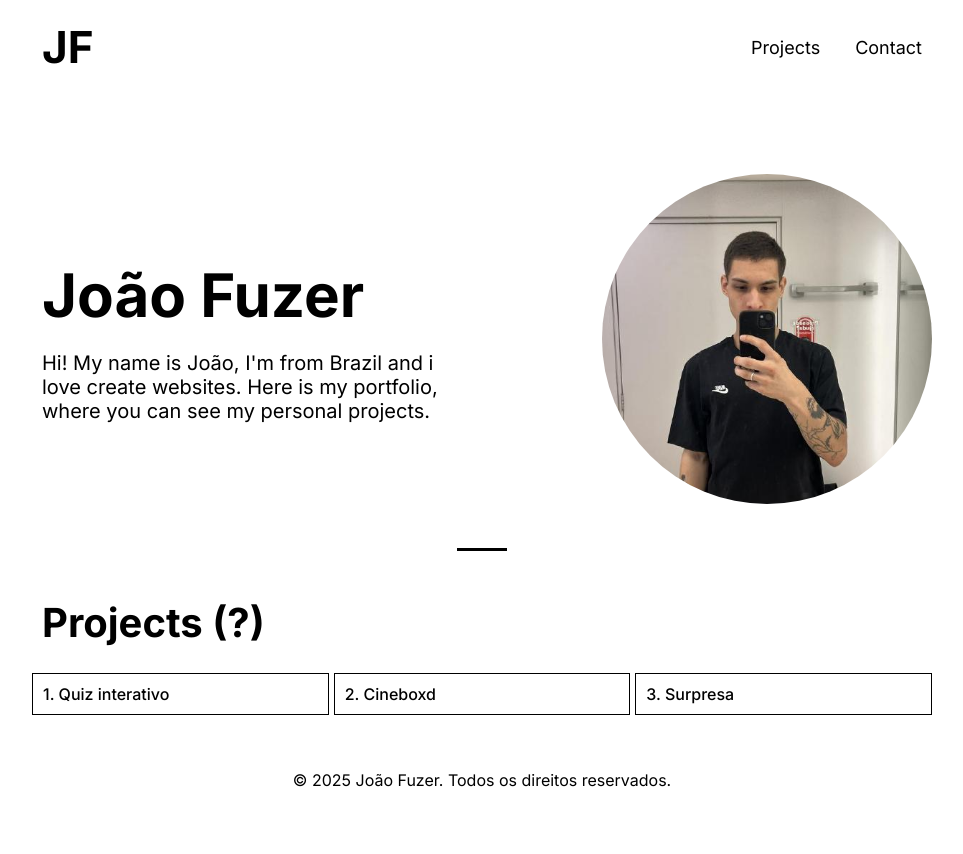
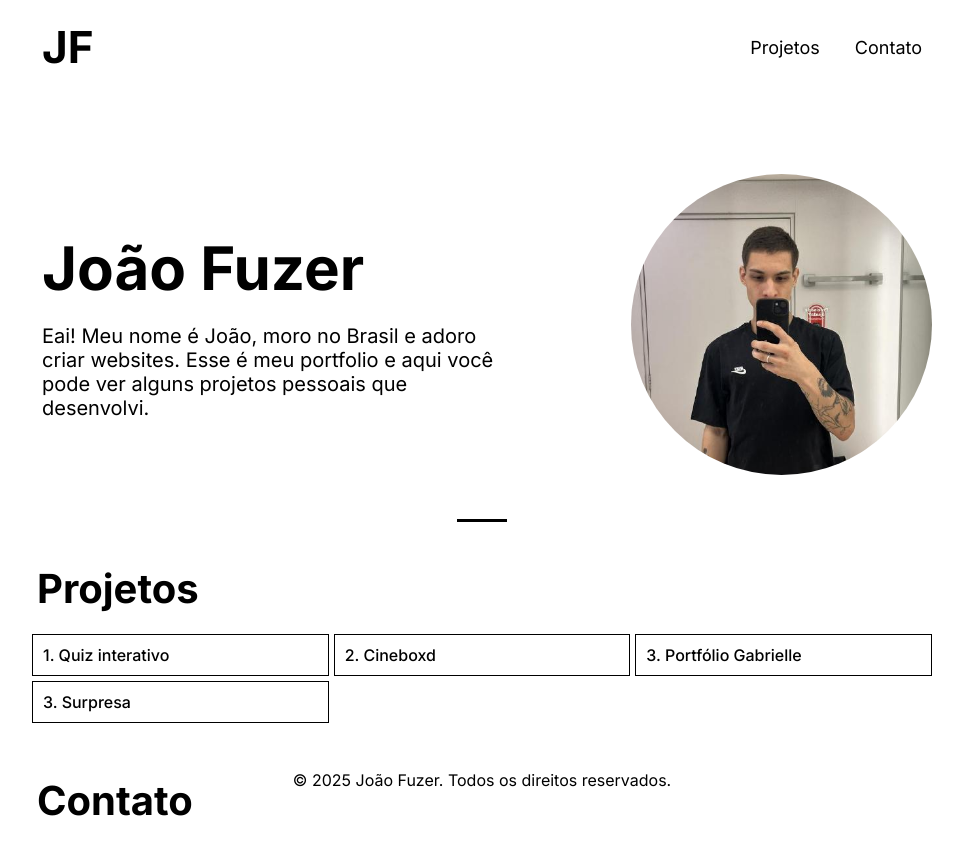
Before and after one commit to Fuuuzer/portfolio, a React (Vite) app: page / in a window 1280 px wide. Shown: the top 854 px of the page, without its empty margins (158-1121 px from the left). Before the commit the page ends 800 px from the top, so only its background shows below. Built offline with nearby package versions, Linux system fonts and the light colour scheme.

Commit message:
add contact section, fix projects section

```diff
--- a/src/App.jsx
+++ b/src/App.jsx
@@ -5,7 +5,7 @@ import Footer from "./components/footer/Footer"
 
 function App() {
   const lenisRef = React.useRef();
-  // const [bg, setBg] = React.useState('');
+  const [bg, setBg] = React.useState('');
   const [openProject, setOpenProject] = React.useState(false);
 
   React.useEffect(() => {
@@ -38,7 +38,7 @@ function App() {
         <div className="about">
           <div>
             <h1>João Fuzer</h1>
-            <p>Hi! My name is João, I'm from Brazil and i love create websites. Here is my portfolio, where you can see my personal projects.</p>
+            <p>Eai! Meu nome é João, moro no Brasil e adoro criar websites. Esse é meu portfolio e aqui você pode ver alguns projetos pessoais que desenvolvi.</p>
           </div>
           <div className="profile-image">
             <img src="./joaofuzer.jfif" alt="" />
@@ -46,7 +46,7 @@ function App() {
 
         </div>
         <section className="projects-section">
-          <h2>Projects (?)</h2>
+          <h2>Projetos</h2>
 
           <div className="projects-cards">
 
@@ -69,6 +69,14 @@ function App() {
             </div>
 
             <div className="card-projects">
+              <a href="https://gabrielleorezko.com" target="_blank" rel="noopener noreferrer">
+                <p>3. Portfólio Gabrielle</p>
+                <div className="card-img">
+                  <p>Portfólio criado para a fotógrafa Gabrielle, usado algumas animações e boas práticas de SEO.</p>
+                </div>
+              </a>
+            </div>
+            <div className="card-projects">
               <a href="https://www.youtube.com/watch?v=dQw4w9WgXcQ&pp=ygULcmljayBhc3RsZXnSBwkJTQoBhyohjO8%3D" target="_blank" rel="noopener noreferrer">
                 <p>3. Surpresa</p>
                 <div className="card-img">
@@ -78,6 +86,9 @@ function App() {
             </div>
           </div>
         </section>
+        <section className="contact">
+          <h2>Contato</h2>
+        </section>
       </main >
       <Footer />
     </>
--- a/src/components/Header/Header.jsx
+++ b/src/components/Header/Header.jsx
@@ -7,8 +7,8 @@ const Header = () => {
       <nav className='header-nav'>
         <h1>JF</h1>
         <ul>
-          <li>Projects</li>
-          <li>Contact</li>
+          <li>Projetos</li>
+          <li>Contato</li>
         </ul>
       </nav>
     </header>
--- a/src/index.css
+++ b/src/index.css
@@ -69,7 +69,7 @@ body {
 
     h2 {
       font-size: 2.5rem;
-      padding: 10px;
+      padding: 5px;
       cursor: pointer;
       display: inline-block;
       position: relative;
@@ -93,14 +93,13 @@ body {
       }
     }
     .projects-cards {
-      display: flex;
-      align-items: flex-start;
+      display: grid;
+      grid-template-columns: repeat(3, 1fr);
       margin-top: 1rem;
       gap: 5px;
 
       .card-projects {
-        /* padding: 10px; */
-        flex: 1;
+        min-height: fit-content;
         font-weight: 500;
         border: 1px solid black;
         cursor: pointer;
@@ -108,7 +107,6 @@ body {
 
         &:hover .card-img p {
           width: 100%;
-          display: block;
           transition: 0.1s ease-out;
           padding: 10px;
         }
@@ -238,6 +236,36 @@ p.anima::after {
   animation: widthAnima 0.3s forwards;
 }
 
+.contact {
+  margin-top: 3rem;
+  h2 {
+    font-size: 2.5rem;
+    display: block;
+    width: 100%;
+    padding: 5px;
+    cursor: pointer;
+    display: inline-block;
+    position: relative;
+    /* align-self: flex-end; */
+    mix-blend-mode: difference;
+    background: #fff;
+    &::after {
+      content: "";
+      position: absolute;
+      inset: 0;
+      width: 0;
+      height: 100%;
+      background: #fff;
+      transition: all 0.2s ease-in-out;
+      mix-blend-mode: difference;
+    }
+
+    &:hover::after {
+      width: 100%;
+    }
+  }
+}
+
 @media (max-width: 600px) {
   body {
     /* overflow-x: hidden; */
```
Also changed, not shown: 1 other file (tests, documents, lock files or other folders).
